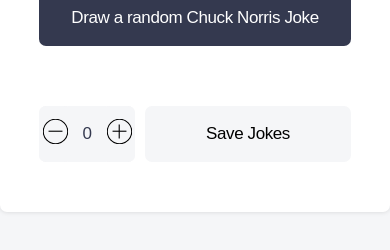
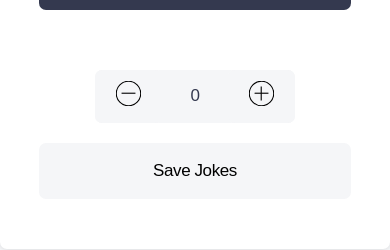
Before and after one commit to Szulerinio/chuck-norris-jokes, a React (Create React App) app: page / in a window 390 px wide. Shown: the part 533-783 px from the top of the page. Built offline with nearby package versions, Linux system fonts and the light colour scheme; no server answers.

Commit message:
make save joke section layout more responsive

```diff
--- a/src/App.css
+++ b/src/App.css
@@ -47,6 +47,14 @@
   position: relative;
 }
 .downloads {
-  display: flex;
+  display: grid;
+  grid-template-columns: 1fr 2fr;
   gap: 10px;
 }
+
+@media screen and (max-width: 480px) {
+  .downloads {
+    grid-template-columns: 1fr;
+    gap: 20px;
+  }
+}
--- a/src/components/NumberPicker/NumberPicker.module.css
+++ b/src/components/NumberPicker/NumberPicker.module.css
@@ -2,8 +2,10 @@
   display: grid;
   flex-direction: row;
   grid-template-columns: 1fr 1fr 1fr;
-  width: 50%;
   background-color: var(--gray-2);
+  height: 5.3rem;
+  max-width: 20rem;
+  margin: auto;
   border-radius: 7px;
 }
 .input {
```
